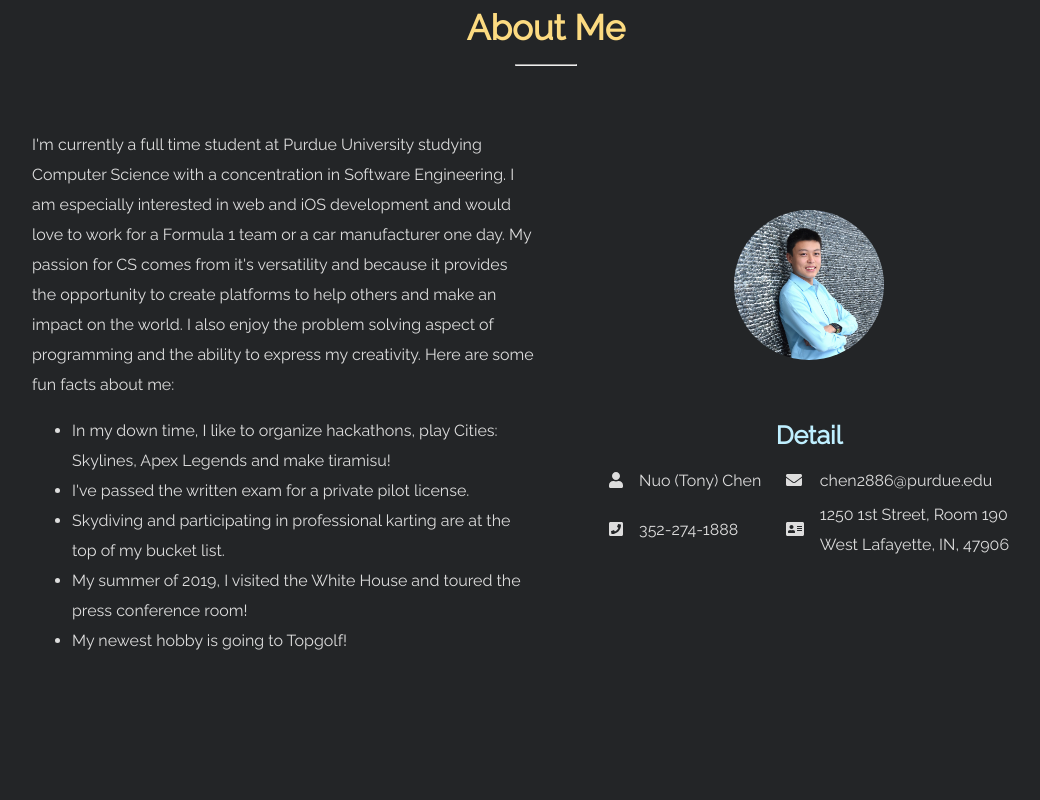
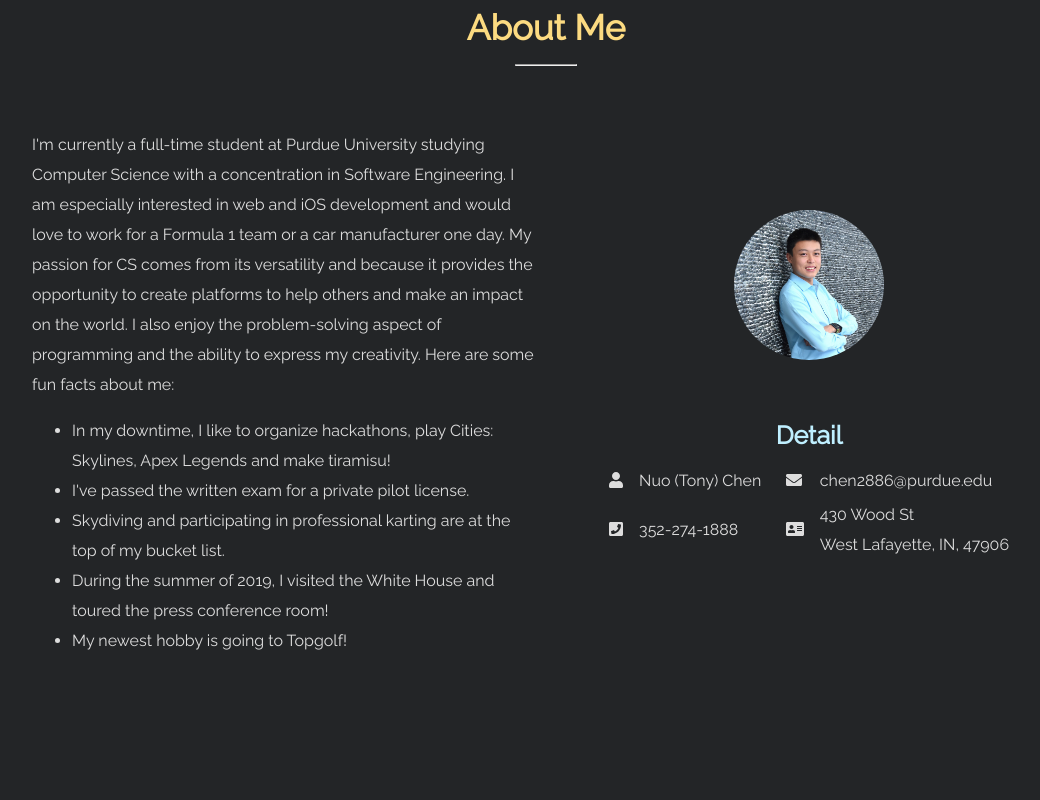
Before and after one commit to Chen2886/Chen2886.github.io, a React (Create React App) app: page / in a window 1280 px wide. Shown: the part 880-1680 px from the top of the page, without its empty margins (94-1134 px from the left). Built offline with nearby package versions, Linux system fonts and the light colour scheme; the HTML template or start-up script is replaced by a standard one.

Commit message:
Changed wording

```diff
--- a/src/About.js
+++ b/src/About.js
@@ -55,17 +55,16 @@ export default function About() {
         </Grid>
         <Grid item md={12} lg={6}>
           <p>
-            I'm currently a full time student at Purdue University studying Computer Science with a concentration in Software Engineering. I am
-            especially interested in web and iOS development and would love to work for a Formula 1 team or a car manufacturer one day. My
-            passion for CS comes from it's versatility and because it provides the opportunity to create platforms to help others and make an impact
-            on the world. I also enjoy the problem solving aspect of programming and the ability to express my creativity. Here are some fun facts
-            about me:
+            I'm currently a full-time student at Purdue University studying Computer Science with a concentration in Software Engineering. I am
+            especially interested in web and iOS development and would love to work for a Formula 1 team or a car manufacturer one day. My passion for
+            CS comes from its versatility and because it provides the opportunity to create platforms to help others and make an impact on the world.
+            I also enjoy the problem-solving aspect of programming and the ability to express my creativity. Here are some fun facts about me:
           </p>
           <StyledUl>
-            <li>In my down time, I like to organize hackathons, play Cities: Skylines, Apex Legends and make tiramisu!</li>
+            <li>In my downtime, I like to organize hackathons, play Cities: Skylines, Apex Legends and make tiramisu!</li>
             <li>I've passed the written exam for a private pilot license.</li>
             <li>Skydiving and participating in professional karting are at the top of my bucket list.</li>
-            <li>My summer of 2019, I visited the White House and toured the press conference room!</li>
+            <li>During the summer of 2019, I visited the White House and toured the press conference room!</li>
             <li>My newest hobby is going to Topgolf!</li>
           </StyledUl>
 
@@ -111,7 +110,7 @@ export default function About() {
                       </td>
                       <td>&nbsp;&nbsp;</td>
                       <td>
-                        1250 1st Street, Room 190
+                        430 Wood St
                         <br />
                         West Lafayette, IN, 47906
                       </td>
--- a/src/Contact.js
+++ b/src/Contact.js
@@ -182,7 +182,7 @@ export default function Contact() {
                 <ContactDiv>
                   <h3>Let's Connect</h3>
                   <p>
-                    Feel free to send me an email or connect with my on LinkedIn! I would love to discuss job opporunities, project collobration or
+                    Feel free to send me an email or connect with me on LinkedIn! I would love to discuss job opporunities, project collobration or
                     anything in general!
                   </p>
                   <ul className='social'>
--- a/src/Experience.js
+++ b/src/Experience.js
@@ -23,7 +23,7 @@ const experience = [
     title: 'Software Engineer Intern ',
     years: 'June 2020 - December 2020',
     description:
-      'I worked within a team to develop several projects during my 6 months at the company. I thoroughly enjoyed the experience because it allowed me to apply my skills to real-life situations. One of the project I developed was used to combat COVID-19, which received great feedback and is actively being used. Another side project I worked on required me to integrate two platforms within the company, and this project allowed me to get first-hand experience on an integration problem.',
+      'I worked within a team to develop several projects during my 6 months at the company. I thoroughly enjoyed the experience because it allowed me to apply my skills to real-life situations. One of the projects I developed was used to combat COVID-19, which received great feedback and is actively being used. Another side project I worked on required me to integrate two platforms within the company. This project allowed me to get the first-hand experience on an integration problem.',
   },
   {
     listTitle: 'Purdue University - Researcher',
@@ -31,7 +31,7 @@ const experience = [
     title: 'Undergraduate Researcher ',
     years: 'April 2020 - Current',
     description:
-      'I worked with the Slipchenko Lab Group at Purdue University to develop a user-friendly program -- iSpiEFP -- that performs LibEFP calculations for chemists. This is a unique experience because once iSpiEFP is finished, the entire chemistry community can benefit from this. Most of the chemists are unfamiliar with terminals, which is where LibEFP calculation is traditionally performed. Upon completing this project, numerous chemists will be able to use this robust calculation, which will save them time compared to the traditional method.',
+      'I worked with the Slipchenko Lab Group at Purdue University to develop a user-friendly program -- iSpiEFP -- that helps chemists perform EFP calculations. This is a unique experience because once iSpiEFP is finished, the entire scientific community can benefit from this. This program significantly lowers the barrier for scientists to use the EFP calculation. Most of the scientists are unfamiliar with terminals, which is where EFP calculation is traditionally performed. Upon completing this project, numerous scientists will be able to use this robust calculation, saving them time compared to the traditional method.',
   },
   {
     listTitle: 'Purdue University - TA',
@@ -39,7 +39,7 @@ const experience = [
     title: 'Teaching Assistant ',
     years: 'August 2019 - Current',
     description:
-      'I have been an Undergraduate Teaching Assistant since my sophomore year for CS 240 (Programming in C) and CS 251 (Data Structures and Algorithms). I lead two labs each week to help students further their understanding of the course material by practicing what they learned or explaining concepts in more detail. I also hold office hours which allows for more one-on-one interaction with students who need more guidance on homework and projects. Working as a TA is always the highlight of my week.',
+      'Since my sophomore year, I have been an Undergraduate Teaching Assistant for CS 240 (Programming in C) and CS 251 (Data Structures and Algorithms). I lead two labs each week to help students further understand the course material by practicing what they learned or explaining concepts in more detail. I also hold office hours which allows for more one-on-one interaction with students who need more guidance on homework and projects. Working as a TA is always the highlight of my week.',
   },
 ];
 
```
